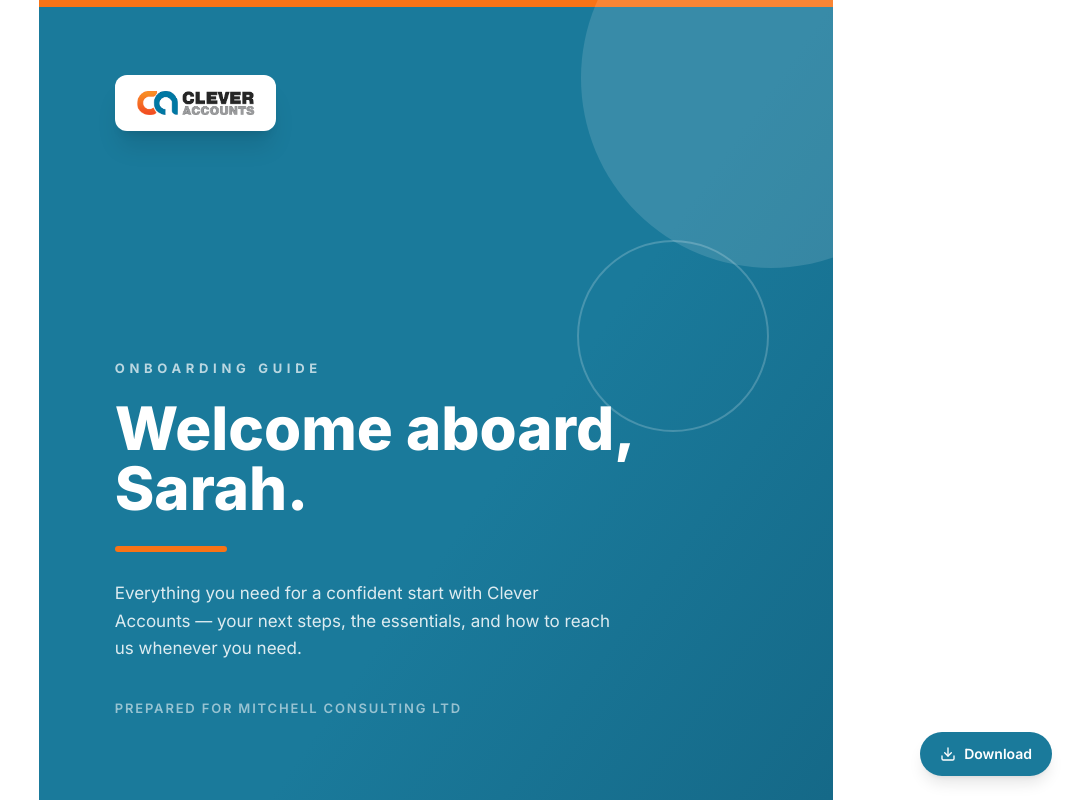
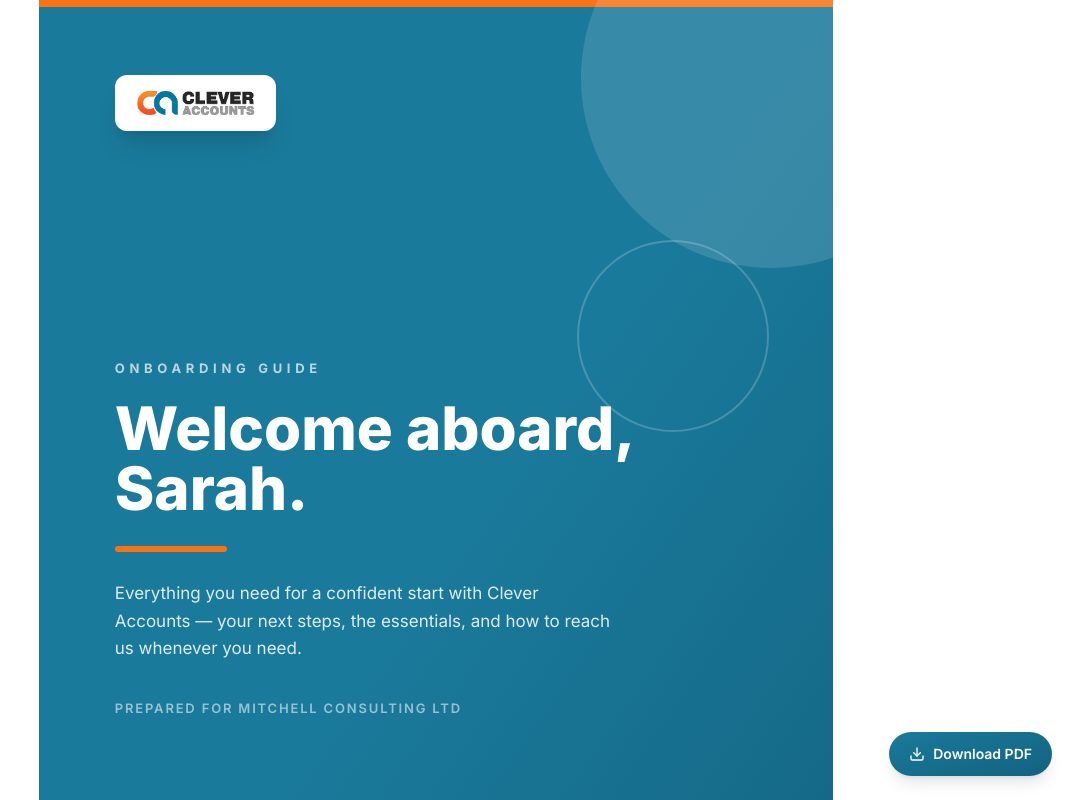
Before and after one commit to chrismollan6-create/cleveraccounts, a Next.js app: page /onboarding-guide/1 in a window 1280 px wide. Shown: the top 800 px of the page, without its empty margins (204-1280 px from the left). Built offline with nearby package versions, Linux system fonts and the light colour scheme.

Commit message:
download button

```diff
--- a/src/components/onboarding-guide/GuideDownloadButton.tsx
+++ b/src/components/onboarding-guide/GuideDownloadButton.tsx
@@ -5,19 +5,40 @@
 /**
  * Floating "Download" control for the onboarding guide.
  *
- * Uses the browser's own print-to-PDF — the guide page is already A4
- * print-styled, so this produces a clean PDF with zero server infrastructure.
- * Hidden from the printed output itself via `print:hidden`.
+ * Links to the server-rendered PDF endpoint (the same one used by the email
+ * attach flow) — guarantees the downloaded file is the full-fidelity branded
+ * PDF, identical to what the client received in their welcome email. Using
+ * window.print() instead would have been at the mercy of the user's print
+ * dialog ("Background graphics" off by default would strip every gradient
+ * and colour fill from the saved PDF).
+ *
+ * `brandColor` is passed so the button itself is brand-correct without
+ * relying on Tailwind utilities (which @theme inline can't reliably override
+ * via the data-brand cascade — same reason the doc surfaces use inline style).
+ *
+ * Hidden from the print/PDF output itself via `print:hidden`.
  */
-export default function GuideDownloadButton() {
+export default function GuideDownloadButton({
+  brandId,
+  variant,
+  brandColor,
+  brandColorDark,
+}: {
+  brandId: 'clever' | 'workwell';
+  variant: 'ltd-new' | 'ltd-existing' | 'sole';
+  brandColor: string;
+  brandColorDark: string;
+}) {
+  const href = `/api/onboarding-guide/pdf?brand=${brandId}&variant=${variant}`;
   return (
-    <button
-      type="button"
-      onClick={() => window.print()}
-      className="fixed bottom-6 right-6 z-50 inline-flex items-center gap-2 rounded-full bg-primary px-5 py-3 text-sm font-semibold text-white shadow-lg transition-colors hover:bg-primary-dark print:hidden"
+    <a
+      href={href}
+      download="onboarding-guide.pdf"
+      className="fixed bottom-6 right-6 z-50 inline-flex items-center gap-2 rounded-full px-5 py-3 text-sm font-semibold text-white shadow-lg no-underline print:hidden"
+      style={{ backgroundImage: `linear-gradient(to bottom right, ${brandColor}, ${brandColorDark})` }}
     >
       <Download size={16} />
-      Download
-    </button>
+      Download PDF
+    </a>
   );
 }
--- a/src/components/onboarding-guide/OnboardingGuide.tsx
+++ b/src/components/onboarding-guide/OnboardingGuide.tsx
@@ -513,7 +513,12 @@
         </div>
       </footer>
 
-      <GuideDownloadButton />
+      <GuideDownloadButton
+        brandId={data.brandId}
+        variant={data.variant}
+        brandColor={c.primary}
+        brandColorDark={c.primaryDark}
+      />
     </div>
   );
 }
```
